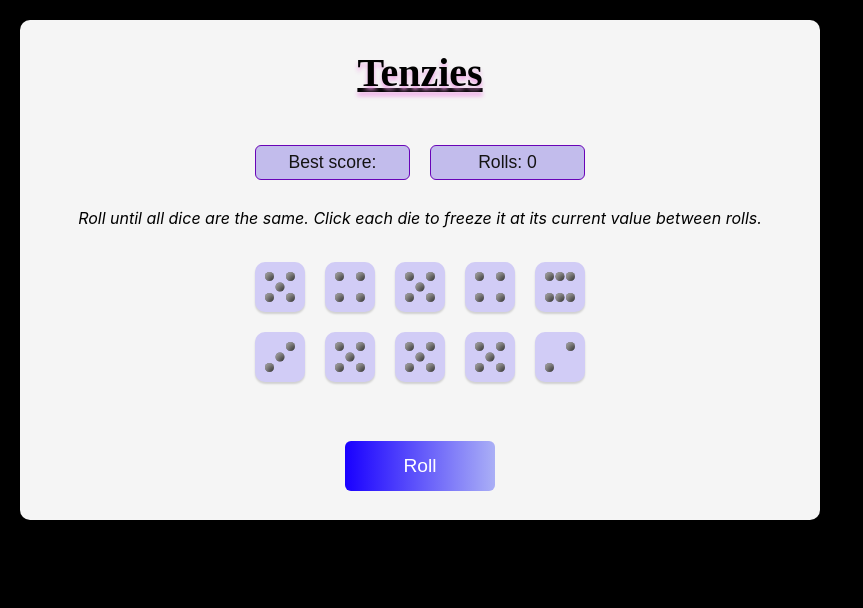
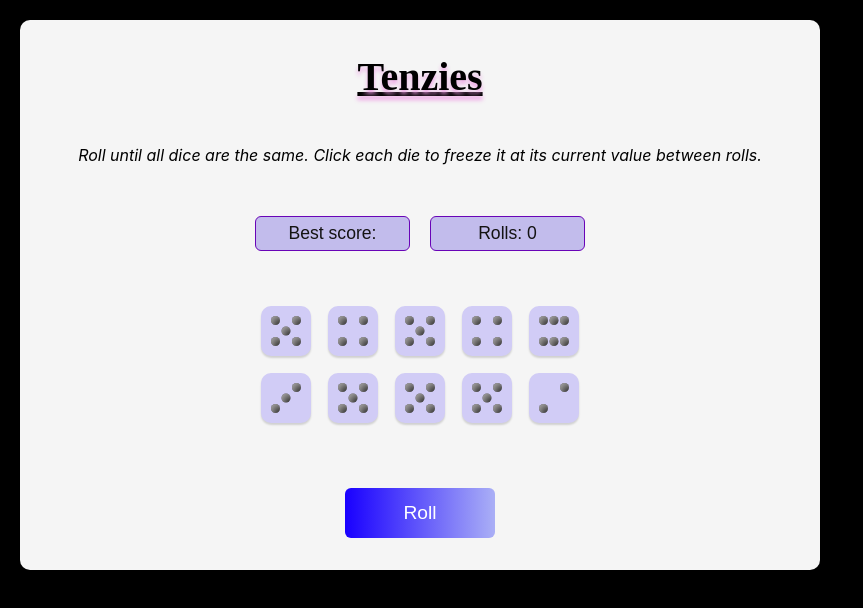
Before and after one commit to KingaSzayer-Iths/tenzies-app, a React (Create React App) app: page / in a window 1280 px wide. Shown: the top 608 px of the page, without its empty margins (0-863 px from the left). Built offline with nearby package versions, Linux system fonts and the light colour scheme.

Commit message:
add instruction under title

```diff
--- a/src/App.js
+++ b/src/App.js
@@ -129,6 +129,7 @@ export default function App() {
         colors={['#f44336''#e91e63','#9c27b0','#673ab7','#3f51b5','#2196f3','#03a9f4','#00bcd4','#009688','#4CAF50','#8BC34A','#CDDC39','#FFEB3B','#FFC107','#FF9800','#FF5722','#795548']} */}
         {tenzies && <Confetti numberOfPieces={2000} colors={['#FFFFFF','#3f51b5','#2196f3','#03a9f4','#673ab7']} />}
         <h1 className="title">Tenzies</h1>
+        <p className="instructions">Roll until all dice are the same. Click each die to freeze it at its current value between rolls.</p>
 
         <div className="score">
           <button className="button-score">Best score: {lowestRolls > -1 ? lowestRolls : ''}</button>
@@ -142,7 +143,6 @@ export default function App() {
           {counter}
         </div> */}
 
-        <p className="instructions">Roll until all dice are the same. Click each die to freeze it at its current value between rolls.</p>
           <div className="dice-container">
             {diceElements}
           </div>
--- a/src/style.css
+++ b/src/style.css
@@ -20,7 +20,7 @@ body {
 
 main {
   background-color: #F5F5F5;
-  height: 500px;
+  height: 550px;
   max-width: 800px;
   border-radius: 10px;
   padding: 20px;
@@ -48,8 +48,9 @@ main {
 .dice-container {
   display: grid;
   grid-template: auto auto / repeat(5, 1fr);
-  gap: 20px;
-  margin-bottom: 40px;
+  gap: 17px;
+  /* margin-bottom: 40px; */
+  margin: 20px 10px 40px 10px;
 }
 
 .die-face {
```
